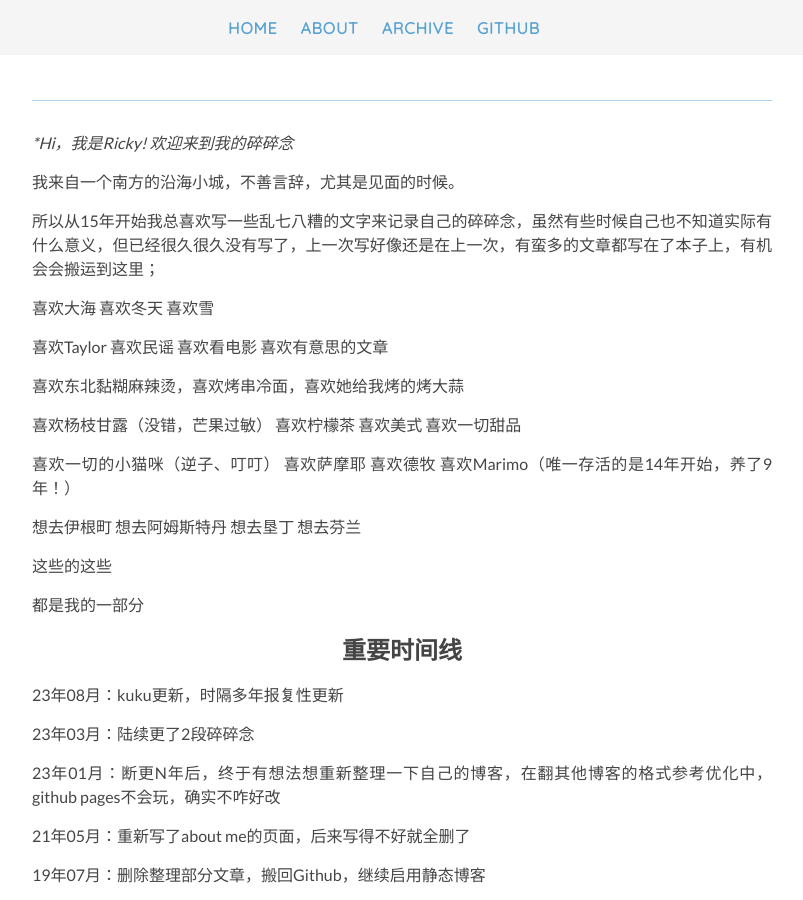
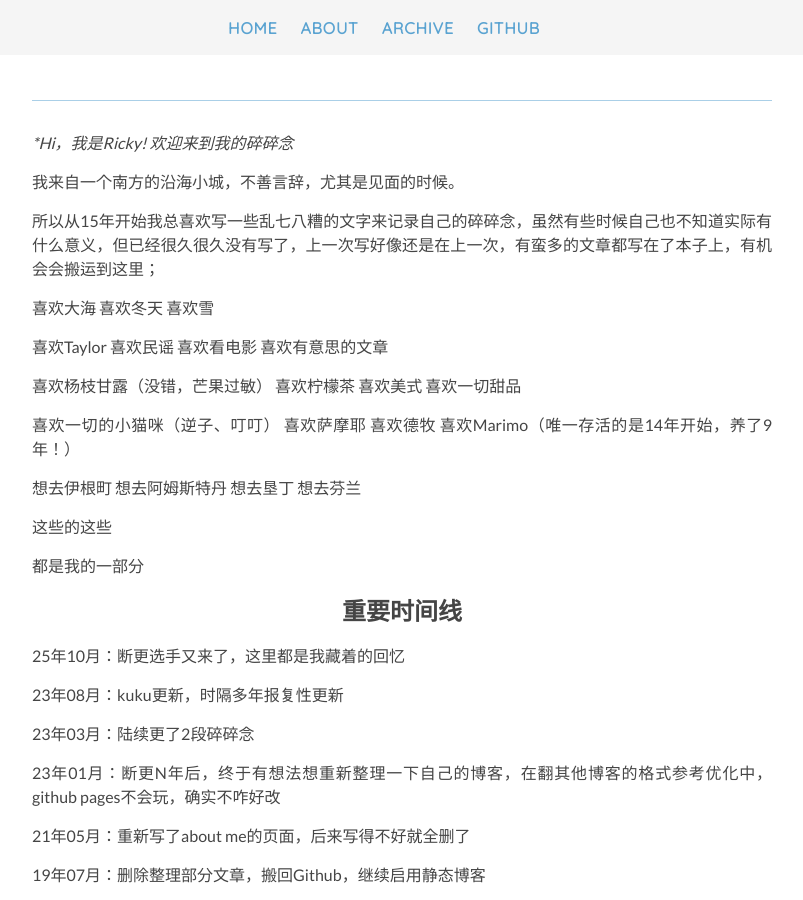
Before and after one commit to Rickylamn/Rickylamn.github.io, a Jekyll site: the page built from about.md, in a window 1280 px wide and 900 px high. Shown: the whole window, without its empty margins (238-1041 px from the left). Built offline with Jekyll 4.4.1, drawn with Linux system fonts in a browser that asks for light colours; nearby versions of some CDN libraries; our own code applies the rules of GitHub Pages for plain Markdown files.

Commit message:
Update about.md

```diff
--- a/about.md
+++ b/about.md
@@ -4,12 +4,9 @@
 
 所以从15年开始我总喜欢写一些乱七八糟的文字来记录自己的碎碎念，虽然有些时候自己也不知道实际有什么意义，但已经很久很久没有写了，上一次写好像还是在上一次，有蛮多的文章都写在了本子上，有机会会搬运到这里；
 
-
 喜欢大海 喜欢冬天 喜欢雪
 
 喜欢Taylor 喜欢民谣 喜欢看电影 喜欢有意思的文章
-
-喜欢东北黏糊麻辣烫，喜欢烤串冷面，喜欢她给我烤的烤大蒜
 
 喜欢杨枝甘露（没错，芒果过敏） 喜欢柠檬茶 喜欢美式 喜欢一切甜品
 
@@ -23,6 +20,8 @@
 
 
 <h2>重要时间线</h2>
+25年10月：断更选手又来了，这里都是我藏着的回忆
+
 23年08月：kuku更新，时隔多年报复性更新
 
 23年03月：陆续更了2段碎碎念
```
